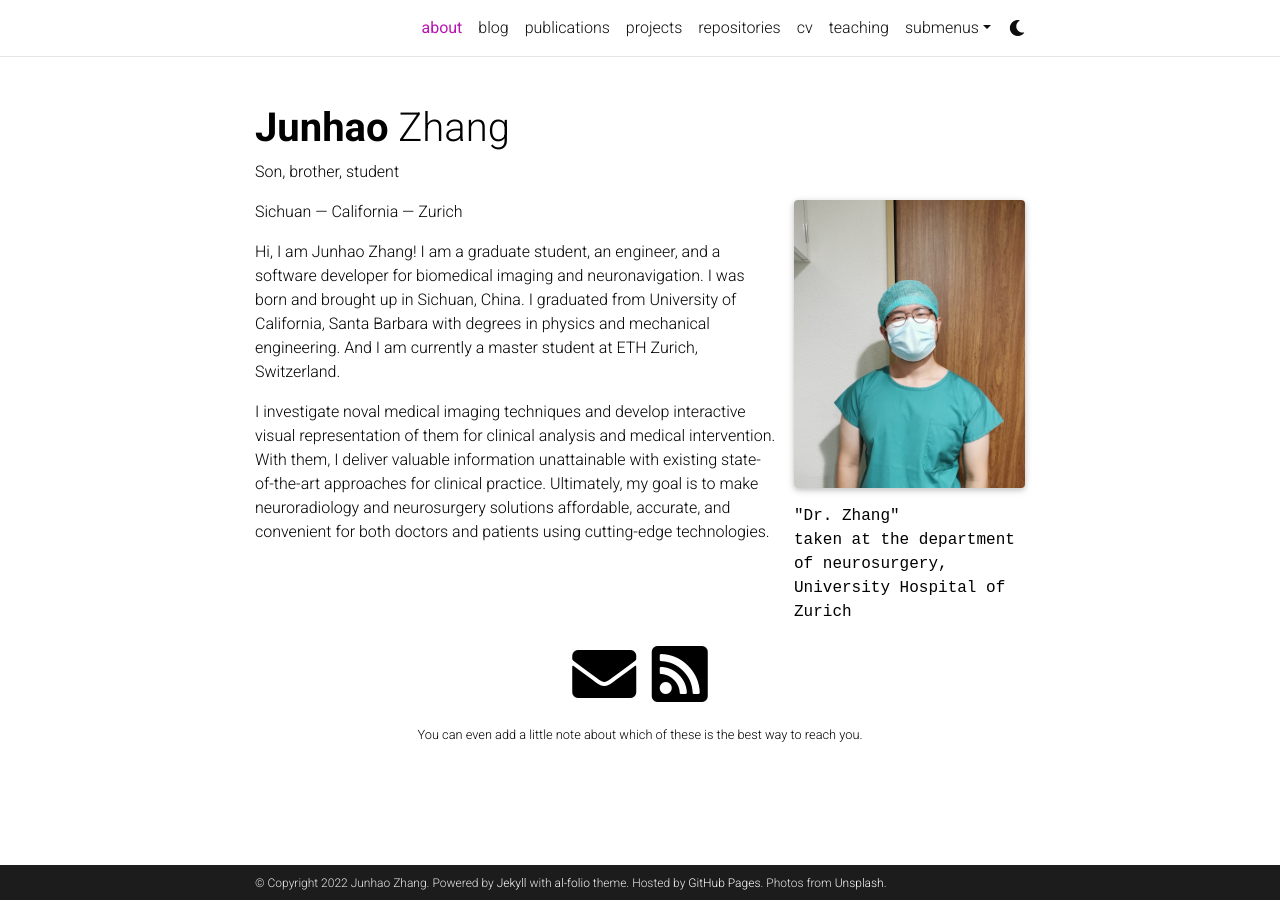
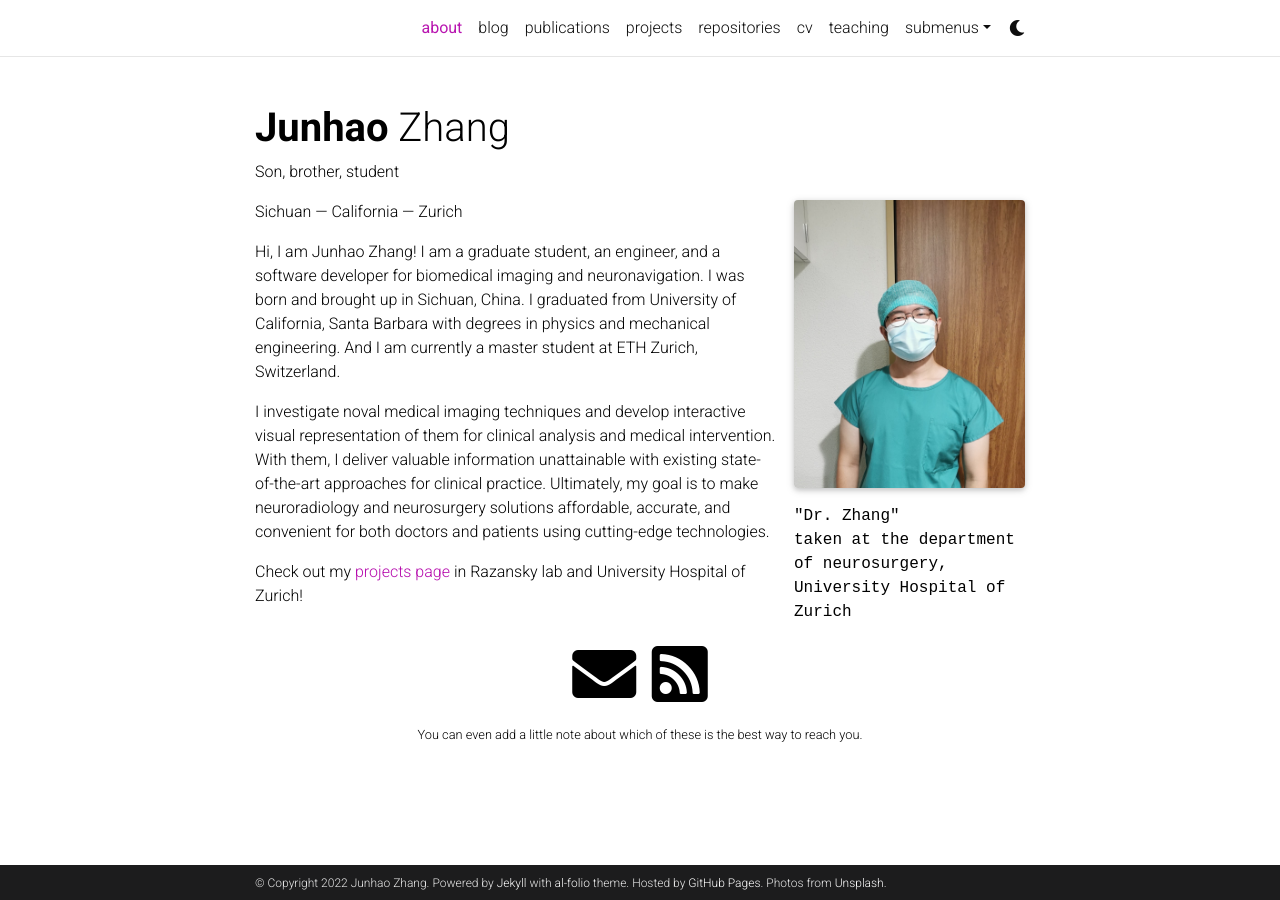
Before and after one commit to Junha0Zhang/junha0Zhang.github.io, a Jekyll site: the page built from _pages/about.md, in a window 1280 px wide. Built offline with Jekyll 4.4.1, drawn with Linux system fonts in a browser that asks for light colours; full-size pictures stand in for the smaller copies a plugin makes; comment, search, counter and statistics services are not loaded; a style sheet for code colours, icons or effects is not loaded.

Commit message:
Update about.md

```diff
--- a/_pages/about.md
+++ b/_pages/about.md
@@ -22,3 +22,5 @@ Sichuan — California — Zurich
 Hi, I am Junhao Zhang! I am a graduate student, an engineer, and a software developer for biomedical imaging and neuronavigation. I was born and brought up in Sichuan, China. I graduated from University of California, Santa Barbara with degrees in physics and mechanical engineering. And I am currently a master student at ETH Zurich, Switzerland.
 
 I investigate noval medical imaging techniques and develop interactive visual representation of them for clinical analysis and medical intervention. With them, I deliver valuable information unattainable with existing state-of-the-art approaches for clinical practice. Ultimately, my goal is to make neuroradiology and neurosurgery solutions affordable, accurate, and convenient for both doctors and patients using cutting-edge technologies.
+
+Check out my [projects page](/Junha0Zhang/projects/) in Razansky lab and University Hospital of Zurich!
```
